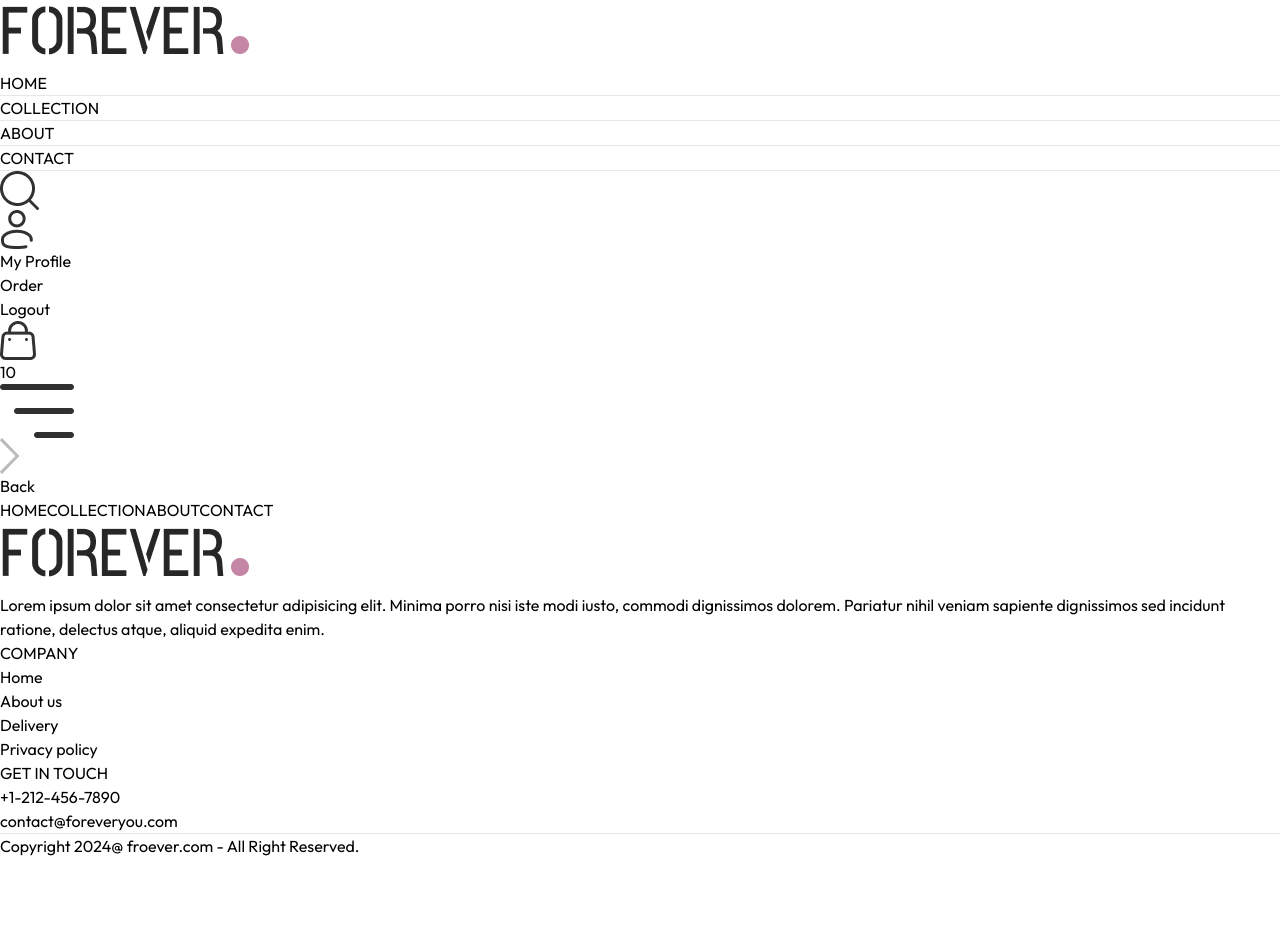
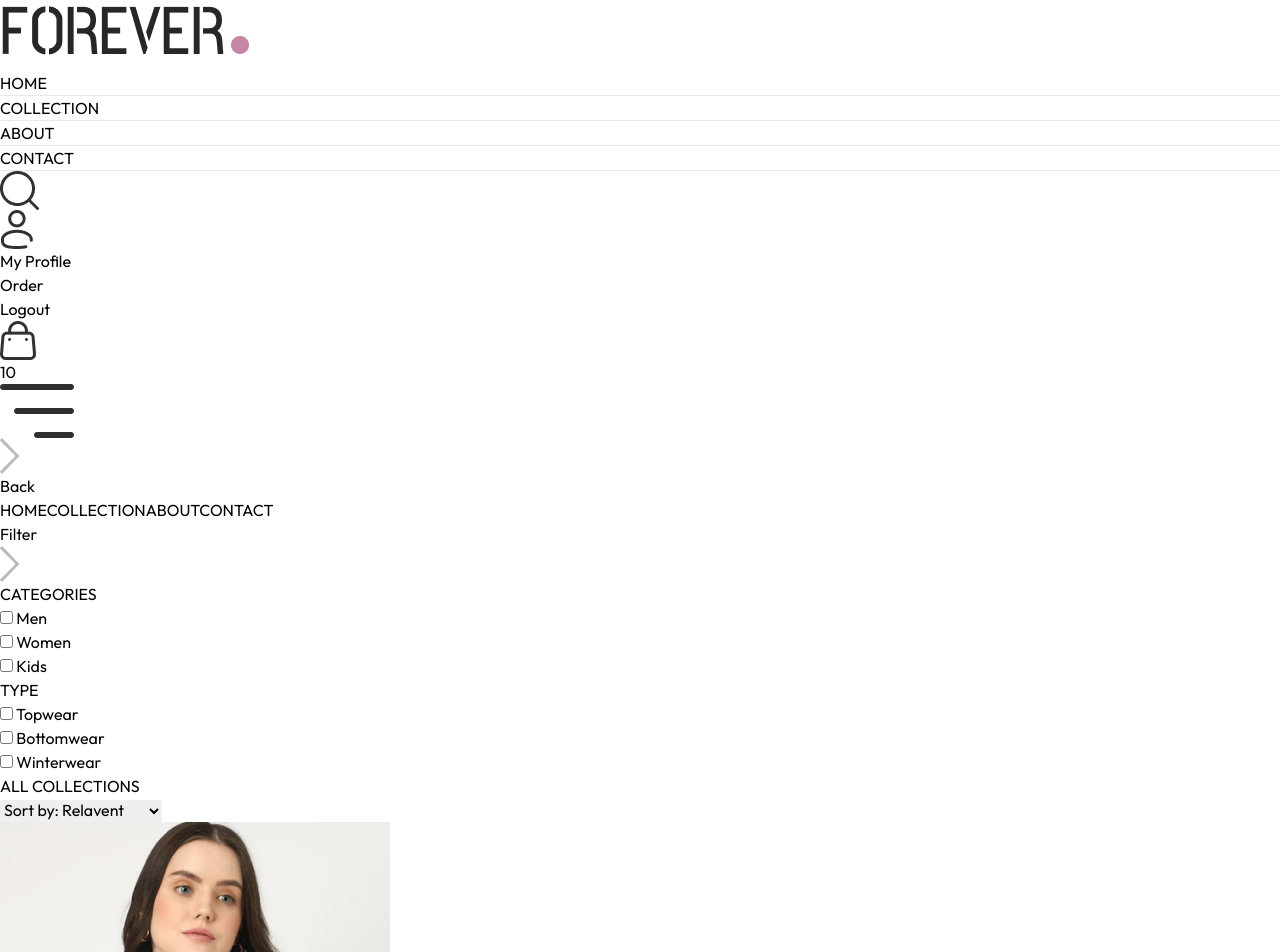
Before and after one commit to KavinElango0/e-com, a React (Vite) app in the folder frondend/: page /Collection in a window 1280 px wide. Shown: the top 952 px of the page. Before the commit the page ends 858 px from the top, so only its background shows below. Built offline with nearby package versions, Linux system fonts and the light colour scheme.

Commit message:
Footer add & collection const add

```diff
--- a/frondend/src/pages/Collection.jsx
+++ b/frondend/src/pages/Collection.jsx
@@ -1,14 +1,102 @@
-import React, { useContext } from 'react'
+import React, { useContext, useState , useEffect } from 'react'
 import { ShopContext } from '../context/ShopContext'
+import { assets } from '../assets/assets';
+import Title from '../components/Title';
+import Productitem from '../components/Productitem';
 
 const Collection = () => {
 
-  const { products } =useContext(ShopContext);
+  const { products } = useContext(ShopContext);
+  const [showFilter,setShowFilter] = useState(false);
+  const [filterProducts,setFilterProducts] = useState([]);
+  const [category,setCategory] = useState([]);
+  const [subCategory,setSubCategory] = useState([]);
+
+  const toggleCategory = (e) => {
+    if(category.includes(e.target.value)){
+      setCategory(prev=> prev.filter(item => item !== e.target.value))
+    }
+    else{
+      setCategory(prev => [...prev,e.target.value])
+    }
+  }
+
+  useEffect(()=>{
+    if (products && products.length > 0) {
+      setFilterProducts(products);
+    }
+  },[products])
+
+  useEffect(()=>{
+    console.log(category);
+
+  },[category])
 
   return (
     <div className='flex flex-col sm:flex-row gap-1 sm:gap-10 pt-10 border-t'>
 
-      {/** */}
+      {/* Filter Options */}
+      <div className='min-w-60'>
+        <p onClick={()=>setShowFilter(!showFilter)} className='my-2 text-xl flex items-center cursor-pointer gap-2'>Filter
+          <img className={`h-3 sm:hidden ${showFilter ? 'rotate-90' : ''}`} src={assets.dropdown_icon} alt="" />
+        </p>
+        {/* Category Filter */}
+        <div className={`border border-gray-300 pl-5 py-3 mt-6 ${showFilter ? '':'hidden'} sm:block`}>
+          <p className='mb-3 text-sm font-medium'>CATEGORIES</p>
+          <div className='flex flex-col gap-2 text-sm font-light text-gray-700'>
+            <p className='flex gap-2'>
+              <input className='w-3' type="checkbox" value={'Men'} onChange={toggleCategory}/> Men
+            </p>
+            <p className='flex gap-2'>
+              <input className='w-3' type="checkbox" value={'Women'} onChange={toggleCategory}/> Women
+            </p>
+            <p className='flex gap-2'>
+              <input className='w-3' type="checkbox" value={'Kids'} onChange={toggleCategory}/> Kids
+            </p>
+          </div>
+        </div>
+        {/* SubCategory Filter*/}
+        <div className={`border border-gray-300 pl-5 py-3 my-5 ${showFilter ? '':'hidden'} sm:block`}>
+          <p className='mb-3 text-sm font-medium'>TYPE</p>
+          <div className='flex flex-col gap-2 text-sm font-light text-gray-700'>
+            <p className='flex gap-2'>
+              <input className='w-3' type="checkbox" value={'Topwear'}/> Topwear
+            </p>
+            <p className='flex gap-2'>
+              <input className='w-3' type="checkbox" value={'Bottomwear'}/> Bottomwear
+            </p>
+            <p className='flex gap-2'>
+              <input className='w-3' type="checkbox" value={'Winterwear'}/> Winterwear
+            </p>
+          </div>
+        </div>
+
+       </div>
+
+      {/* Right Side */}
+      <div className='flex-1' >
+        <div className='flex justify-between text-base sm:text-2xl mb-4'>
+          <Title text1={'ALL'} text2={'COLLECTIONS'}/>
+          {/* Porduct Sort */}
+          <select className='border-2 border-gray-300 text-sm px-2'>
+            <option value="relavent">Sort by: Relavent</option>
+            <option value="low-high">Sort by: Low to High</option>
+            <option value="high-low">Sort by: High to Low</option>
+          </select>
+        </div>
+
+        {/* Map Products */}
+        <div className='grid grid-cols-2 md:grid-cols-3 lg:grid-cols-4 gap-4 gap-y-6'>
+          {
+            filterProducts.map((item,index)=>(
+              <Productitem key={index} name={item.name} id={item._id} price={item.price} image={item.image}/>
+            ))
+          }
+        </div>
+      </div>
+
+
+
     </div>
   )
 }
```
